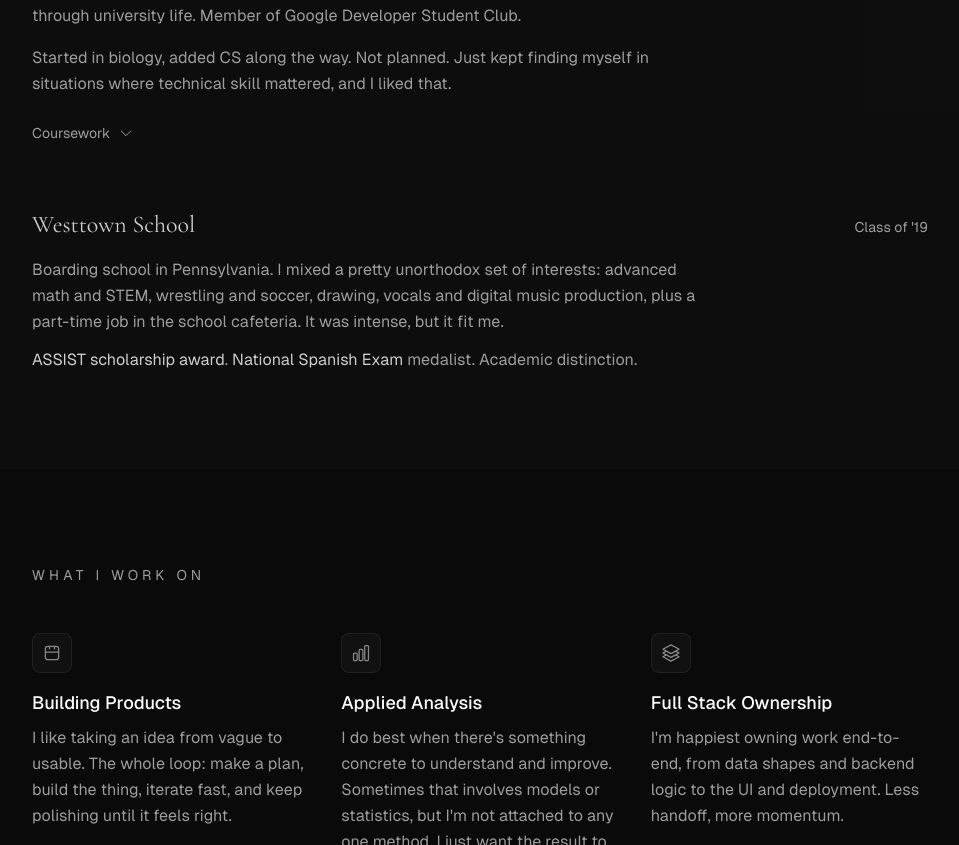
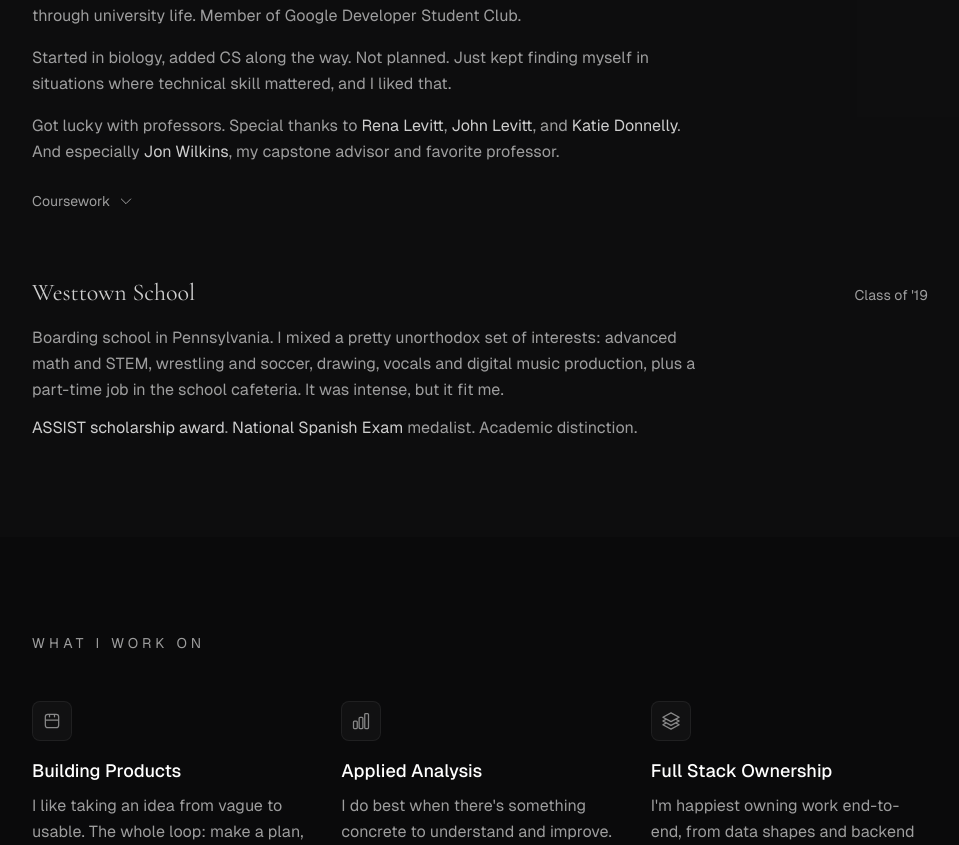
Before and after one commit to orehovschi/dotcom, a Next.js app: page /about in a window 1280 px wide. Shown: the part 1408-2253 px from the top of the page, without its empty margins (160-1119 px from the left). Built offline with nearby package versions, Linux system fonts and the light colour scheme.

Commit message:
Restore professor shoutouts

```diff
--- a/app/about/page.tsx
+++ b/app/about/page.tsx
@@ -207,8 +207,15 @@ export default function About() {
                 <p className="text-white/60 text-base leading-relaxed max-w-2xl mb-4">
                   Student Body President. Founded Minerva Football Club and the Breakfast Club, a roaming food and discussion group that met in Taiwan and India to explore local spots and talk through university life. Member of Google Developer Student Club.
                 </p>
+                <p className="text-white/60 text-base leading-relaxed max-w-2xl mb-4">
+                  Started in biology, added CS along the way. Not planned. Just kept finding myself in situations where technical skill mattered, and I liked that.
+                </p>
                 <p className="text-white/60 text-base leading-relaxed max-w-2xl mb-6">
-                  Started in biology, added CS along the way. Not planned. Just kept finding myself in situations where technical skill mattered, and I liked that.
+                  Got lucky with professors. Special thanks to{" "}
+                  <Link href="https://www.minerva.edu/people/rena-levitt-ph-d/" target="_blank" className="text-white/80 hover:text-white transition-colors">Rena Levitt</Link>,{" "}
+                  <Link href="https://www.minerva.edu/people/john-levitt-ph-d/" target="_blank" className="text-white/80 hover:text-white transition-colors">John Levitt</Link>, and{" "}
+                  <Link href="https://www.minerva.edu/people/katie-donnelly/" target="_blank" className="text-white/80 hover:text-white transition-colors">Katie Donnelly</Link>. And especially{" "}
+                  <Link href="https://www.minerva.edu/people/jon-wilkins/" target="_blank" className="text-white/80 hover:text-white transition-colors">Jon Wilkins</Link>, my capstone advisor and favorite professor.
                 </p>
 
                 {/* Expandable Coursework */}
```
